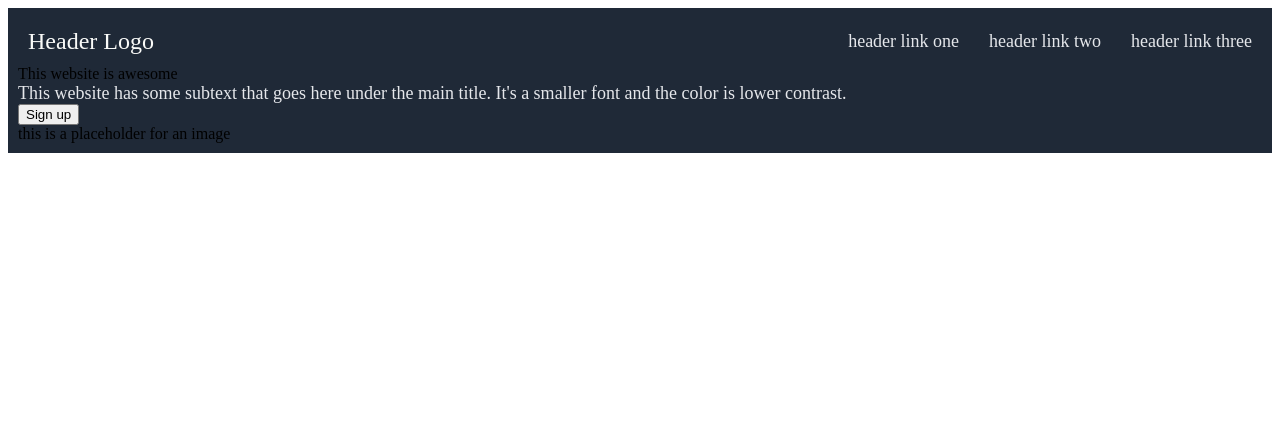
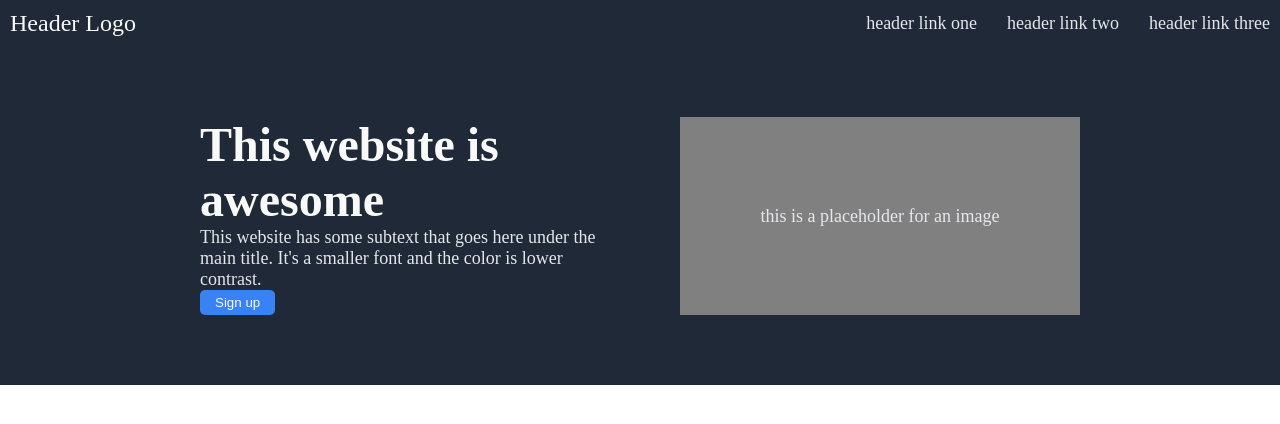
Before and after one commit to yinazhou008/landing-page, a plain HTML site: page index.html in a window 1280 px wide. Drawn offline with Linux system fonts and the light colour scheme.

Commit message:
sum work on part1

```diff
--- a/index.html
+++ b/index.html
@@ -7,7 +7,6 @@
     </head>
 
     <body>
-        <div class="part1">
             <div class="header">
                 <div class="headerlogo">Header Logo</div>
                 <ul>
@@ -16,12 +15,14 @@
                     <li><a href="#">header link three</a></li>
                 </ul>
             </div>
-            <div class="right">
-                <div>This website is awesome</div>
-                <div class="secondary">This website has some subtext that goes here under the main title. It's a smaller font and the color is lower contrast.</div>
-                <button>Sign up</button>
+            <div class="part1">
+                <div class="right">
+                    <div class="awesome">This website is awesome</div>
+                    <div class="subtext">This website has some subtext that goes here under the main title. It's a smaller font and the color is lower contrast.</div>
+                    <button>Sign up</button>
+                </div>
+                <div class="left subtext">this is a placeholder for an image</div>
             </div>
-            <div class="left">this is a placeholder for an image</div>
-        </div>
+
     </body>
 </html>
--- a/style.css
+++ b/style.css
@@ -1,5 +1,10 @@
-.header,
-.part1 {
+body {
+    margin: 0px;
+
+}
+
+/* header */
+.header{
     background-color: #1f2937;
     padding: 10px;
 }
@@ -27,7 +32,42 @@ ul {
     gap: 30px;
 }
 
-a, .secondary {
+a, .subtext {
     color:#e5e7eb;
     font-size: 18px;
 }
+
+/* part1 */
+.part1 {
+    background-color: #1f2937;
+    display:flex;
+    justify-content: center;
+    padding: 70px;
+    gap: 80px
+}
+
+.awesome {
+    font-size: 48px;
+    font-weight: bolder;
+    color: #f9faf8
+}
+
+.right {
+    max-width: 400px;
+}
+
+.left {
+    display: flex;
+    width: 400px;
+    justify-content: center;
+    align-items: center;
+    background-color: gray;
+}
+
+button {
+    background-color: #3882f6;
+    color:#f9faf8;
+    border-radius: 5px;
+    border: #f9faf8;
+    padding: 5px 15px;
+}
```
